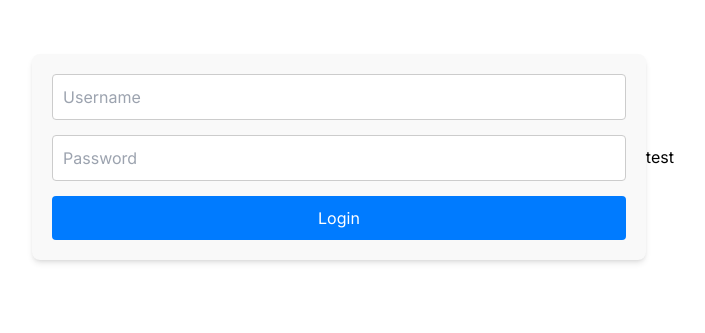
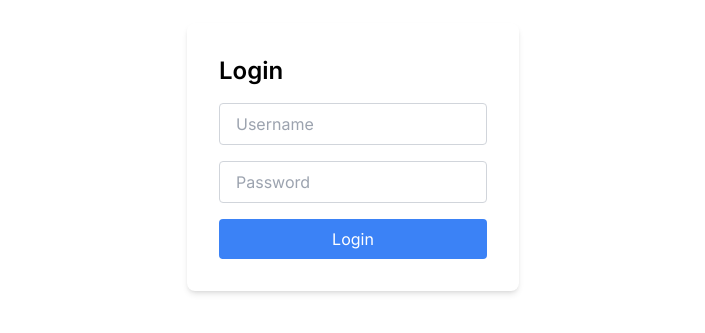
Before and after one commit to glytch21/student-portal, a Next.js app: page / in a window 1280 px wide. Shown: the part 243-576 px from the top of the page, without its empty margins (287-992 px from the left). Built offline with nearby package versions, Linux system fonts and the light colour scheme.

Commit message:
improved login page look

```diff
--- a/app/page.tsx
+++ b/app/page.tsx
@@ -72,26 +72,30 @@
 
   return (
     <div className='flex justify-center items-center h-screen'>
-      <form onSubmit={handleLogin} className='bg-[#f9f9f9] rounded-[8px] p-[20px] shadow-md'>
+      <form onSubmit={handleLogin} className='bg-white rounded-lg shadow-md p-8'>
+        <h2 className='text-2xl font-semibold mb-4'>Login</h2>
+        <div className='mb-4'>
           <input
             type="text"
             placeholder="Username"
             value={id}
             onChange={(e) => setid(e.target.value)}
-          className='w-full p-[10px] mb-[15px] border border-[#ccc] rounded-[4px] text-base'
+            className='w-full px-4 py-2 rounded border border-gray-300 focus:outline-none focus:border-blue-500'
           />
+        </div>
+        <div className='mb-4'>
           <input
             type="password"
             placeholder="Password"
             value={password}
             onChange={(e) => setpassword(e.target.value)}
-          className='w-full p-[10px] mb-[15px] border border-[#ccc] rounded-[4px] text-base'
+            className='w-full px-4 py-2 rounded border border-gray-300 focus:outline-none focus:border-blue-500'
           />
-        <button type="submit" className='w-full p-[10px] bg-[#007bff] text-[#fff] border-none rounded-[4px] text-base cursor-pointer'>Login</button>
+        </div>
+        <button type="submit" className='w-full bg-blue-500 text-white py-2 rounded hover:bg-blue-600 focus:outline-none focus:bg-blue-600'>Login</button>
       </form>
-      <button onClick={handleTry}> test</button>
     </div>
-  )
+  );
 }
 
 export default page
```
Lines whose indentation alone changed are shown as unchanged.
